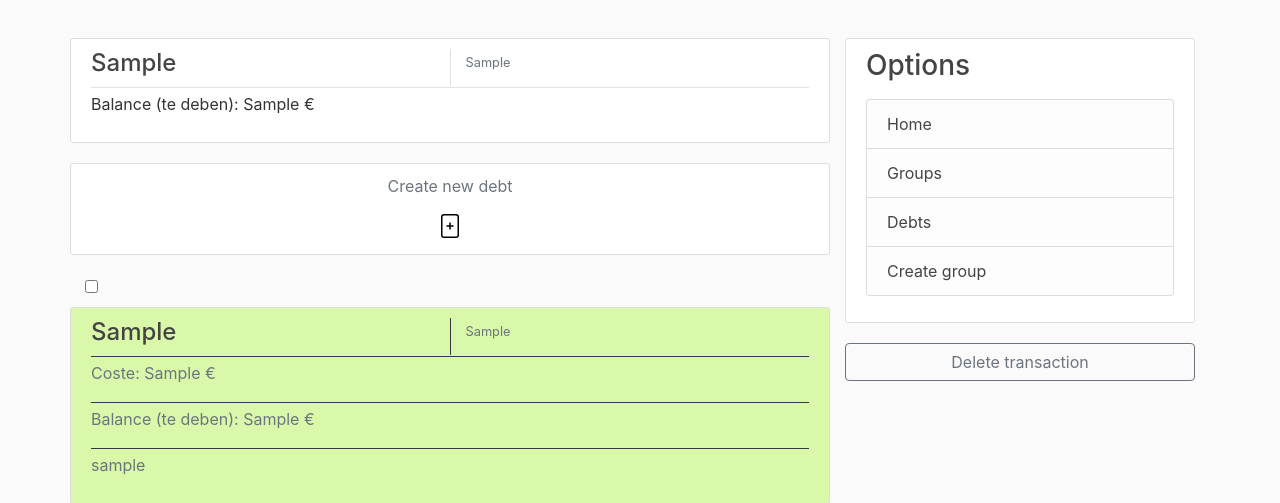
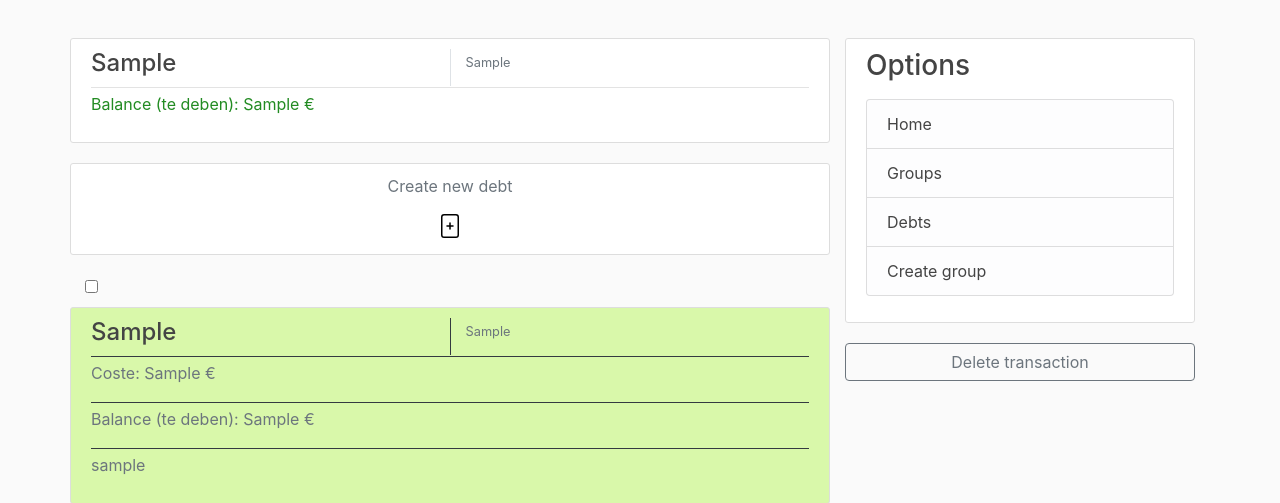
Before and after one commit to asierfdln/lostickes, a Django app: template applostickes/templates/applostickes/group.html in a window 1280 px wide. Shown: the part 66-569 px from the top of the page. Run offline with Django 3.2, Linux system fonts and the light colour scheme; the template is opened without the code that fills it: most values are stand-ins (such as "Sample title", 1, 10 or a date in 2020); some libraries are stand-ins or nearby versions.

Commit message:
colores y boton addElemnt

```diff
--- a/applostickes/templates/applostickes/createDebt.html
+++ b/applostickes/templates/applostickes/createDebt.html
@@ -196,7 +196,7 @@
 </br>
   <input v-model="newElement" type="text" placeholder="Add product">
   <input v-model="newPrice" type="text" placeholder="Add price" @keyup.enter="saveElement">
-  <button @click="saveElement">Add</button></br>
+  <button type="button" @click="saveElement">Add</button></br>
 </br>
   <input type="button" value="Cancel" onclick="history.back()" class="btn btn-secondary" />
   <input type="submit" value="Submit" id="btnSend" class="btn btn-success"/><br /><br />
--- a/applostickes/templates/applostickes/group.html
+++ b/applostickes/templates/applostickes/group.html
@@ -16,11 +16,11 @@
       <div class="row">
         <div class="col-md">
           {% if group.2 > 0 %}
-          <p style="justify-content: center;">Balance (debes): {{ group.2 }} €</p>
+          <p  style="justify-content: center; color: red;">Balance (debes): {{ group.2 }} €</p>
           {% elif group.2 == 0 %}
           <p style="justify-content: center;">Balance: 0.0 €</p><!-- por eso de que python no pilla decimales de 0 -->
           {% else %}
-          <p style="justify-content: center;">Balance (te deben): {{ group.2 }} €</p>
+          <p style="justify-content: center; color: forestgreen;">Balance (te deben): {{ group.2 }} €</p>
           {% endif %}
         </div>
       </div>
```
Also changed, not shown: db.sqlite3.
